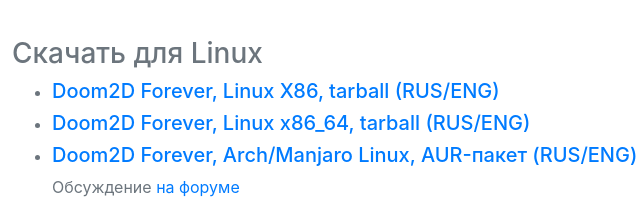
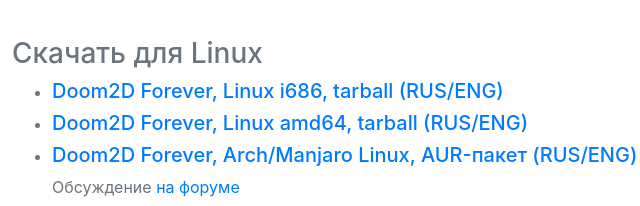
Before and after one commit to gena-nosov/landing, a website with bundled scripts: page index.html in a window 1280 px wide. Shown: the part 2704-2910 px from the top of the page, 263-903 px from the left. Built offline with nearby package versions, Linux system fonts and the light colour scheme.

Commit message:
refactor: use architecture names more commonly used in Linux
x86_64 -> amd64
x86 -> i686

```diff
--- a/index.html
+++ b/index.html
@@ -212,8 +212,8 @@
 <br>
 <h3>Скачать для Linux</h3>
 <ul>
-<li><h5><a href="https://deadsoftware.ru/files/terminalhash/d2df-linux-i386.tar.gz">Doom2D Forever, Linux X86, tarball (RUS/ENG)</a></h5></li>
-<li><h5><a href="https://deadsoftware.ru/files/terminalhash/d2df-linux-amd64.tar.gz">Doom2D Forever, Linux x86_64, tarball (RUS/ENG)</a></h5></li>
+<li><h5><a href="https://deadsoftware.ru/files/terminalhash/d2df-linux-i386.tar.gz">Doom2D Forever, Linux i686, tarball (RUS/ENG)</a></h5></li>
+<li><h5><a href="https://deadsoftware.ru/files/terminalhash/d2df-linux-amd64.tar.gz">Doom2D Forever, Linux amd64, tarball (RUS/ENG)</a></h5></li>
 <!--<p>Игра требует следующие пакеты: libgme opus opusfile libvorbis mpg123 openal enet libmodplug sdl2 xmp. Названия могут разниться между дистрибутивами.</p>-->
 <li><h5><a href="https://aur.archlinux.org/packages/doom2df-bin/">Doom2D Forever, Arch/Manjaro Linux, AUR-пакет (RUS/ENG)</a></h5></li>
 <p>Обсуждение <a href="/forum/viewtopic.php?f=11&t=2919">на форуме</a></p>
```
